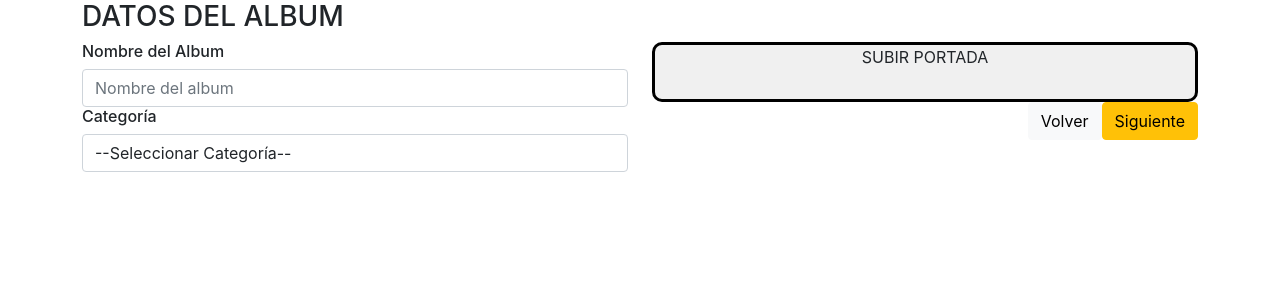
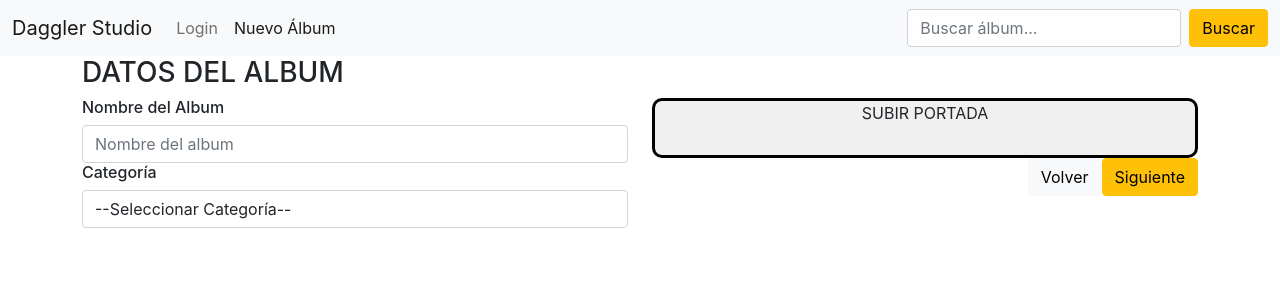
Before and after one commit to TebiV/daggler-dev-fe, a React (Create React App) app: page /new-album in a window 1280 px wide. Shown: the top 300 px of the page. Built offline with nearby package versions, Linux system fonts and the light colour scheme.

Commit message:
Update Header
arregle el componente header para que muestre la categoria activa cuando se la clickea

```diff
--- a/src/App.js
+++ b/src/App.js
@@ -1,26 +1,31 @@
 import React from 'react';
-import { BrowserRouter as Router, Switch, Route} from 'react-router-dom';
+import { BrowserRouter as Router, Switch, Route } from 'react-router-dom';
 import Admin from './components/admin/Admin';
 import NewAlbumes from './components/albumes/NewAlbumes';
 import Login from "./components/admin/Login";
 import Header from './components/Header';
+
 function App() {
   return (
+    <div>
       <Router>
-
+      <Header ruta="XV"></Header>
         <Switch>
           {/* //CADA UNA DE LAS DIFERENTES PAGINAS. */}
           {/* <Route exact path = '/' component {Home}/>
         <Route exact path = '/' component {Login}/>
         <Route exact path = '/albumes' component {Albumes}/>
         <Route exact path = '/fotografias' component {Albumes}/> */}
-        <Route exact path="/admin" component={Admin}/>
-        <Route exact path="/new-album" component={NewAlbumes}/>
-        <Route exact path="/login" component={Login}/>
-        <Route exact path="/header" component={Header}/>
+
+          <Route exact path="/admin" component={Admin} />
+          <Route exact path="/new-album" component={NewAlbumes} />
+          <Route exact path="/login" component={Login} />
+          <Route exact  component={Header} />
 
         </Switch>
       </Router>
+    </div>
+
   );
 }
 
--- a/src/components/Header.js
+++ b/src/components/Header.js
@@ -1,13 +1,20 @@
 import React from "react";
+import { NavLink } from "react-router-dom";
 
 function Header() {
 
     //Array de categorias hardcodeado
     const categorias = [
-        { nombre: 'XV' },
-        { nombre: 'Casamientos' },
-        { nombre: 'Egresos' },
-        { nombre: 'Fiestas' }
+        { nombre: 'XV', ruta:'xv' },
+        { nombre: 'Casamientos', ruta:'casamientos' },
+        { nombre: 'Egresos', ruta:'egresos' },
+        { nombre: 'Fiestas', ruta:'fiestas' }
+    ]
+
+    //este array de aca abajo es para testear en el admin, en el return está hardcodeado este array, no el anterior
+    const categorias2 = [
+        { nombre: "Login", ruta: 'login' },
+        { nombre: "Nuevo Álbum", ruta: 'new-album' }
     ]
 
     const [inputBusqueda, setInputBusqueda] = React.useState("");
@@ -24,24 +31,51 @@ function Header() {
 
     //falta hacer que se subraye el item del header que se clickee, va a depender de si hacemos un route para cada categoria o no.
     return (
-        <nav class="navbar navbar-expand-lg navbar-light bg-light">
-            <div class="container-fluid">
-                <a class="navbar-brand" href="#">Daggler Studio</a>
-                <button class="navbar-toggler" type="button" data-bs-toggle="collapse" data-bs-target="#navbarSupportedContent" aria-controls="navbarSupportedContent" aria-expanded="false" aria-label="Toggle navigation">
-                    <span class="navbar-toggler-icon"></span>
+        <nav className="navbar navbar-expand-lg navbar-light bg-light">
+            <div className="container-fluid">
+                <a className="navbar-brand" href="#"> Daggler Studio </a>
+
+                <button
+                    className="navbar-toggler"
+                    type="button"
+                    data-bs-toggle="collapse"
+                    data-bs-target="#navbarSupportedContent"
+                    aria-controls="navbarSupportedContent"
+                    aria-expanded="false"
+                    aria-label="Toggle navigation"
+                >
+                    <span class="navbar-toggler-icon" />
                 </button>
-                <div class="collapse navbar-collapse" id="navbarSupportedContent">
-                    <ul class="navbar-nav me-auto mb-2 mb-lg-0">
-                        {categorias.map((categoria) => {
+
+                <div className="collapse navbar-collapse" id="navbarSupportedContent">
+
+                    <ul className="navbar-nav me-auto mb-2 mb-lg-0">
+
+                        {categorias2.map((categoria) => {
                             return (
                                 <li class="nav-item">
-                                    <a class="nav-link" aria-current="page" href="#">{categoria.nombre}</a>
-                                </li>)
+                                    {/* <a
+                                        class={"nav-link " + (props.ruta === categoria.ruta ? "active" : null)}
+                                        aria-current="page"
+                                        href={categoria.ruta}
+                                    >
+                                        {categoria.nombre}
+                                    </a> */}
+                                    <NavLink
+                                        to={categoria.ruta}
+                                        className="nav-link"
+                                        activeClassName="active"
+                                    >
+                                        {categoria.nombre}
+                                    </NavLink>
+                                </li>
+                            )
                         })}
                     </ul>
-                    <form class="d-flex">
-                        <input class="form-control me-2" value={inputBusqueda} onChange={handleChangeBusqueda} type="search" placeholder="Buscar álbum..." aria-label="Search"></input>
-                        <button class="btn btn-warning" onClick={buscar} type="submit">Buscar</button>
+
+                    <form className="d-flex">
+                        <input className="form-control me-2" value={inputBusqueda} onChange={handleChangeBusqueda} type="search" placeholder="Buscar álbum..." aria-label="Search"></input>
+                        <button className="btn btn-warning" onClick={buscar} type="submit">Buscar</button>
                     </form>
                 </div>
             </div>
--- a/src/components/admin/login.js
+++ b/src/components/admin/login.js
@@ -9,13 +9,13 @@ function Login() {
     })
 
     //funcion para actualizar los campos de texto del mail y password cada vez que cambian
-    function handleChange(event){
-        setUser({...user, [event.target.name]: event.target.value})
+    function handleChange(event) {
+        setUser({ ...user, [event.target.name]: event.target.value })
     }
 
     //esta funcion se ejecuta cuando haces click en el boton ingresar,
     //falta impementar la validación del mail y password para que lo deje entrar a la pantalla de admin
-    function handleClick(){}
+    function handleClick() { }
 
 
     return (
```
Lines whose indentation alone changed are shown as unchanged.
